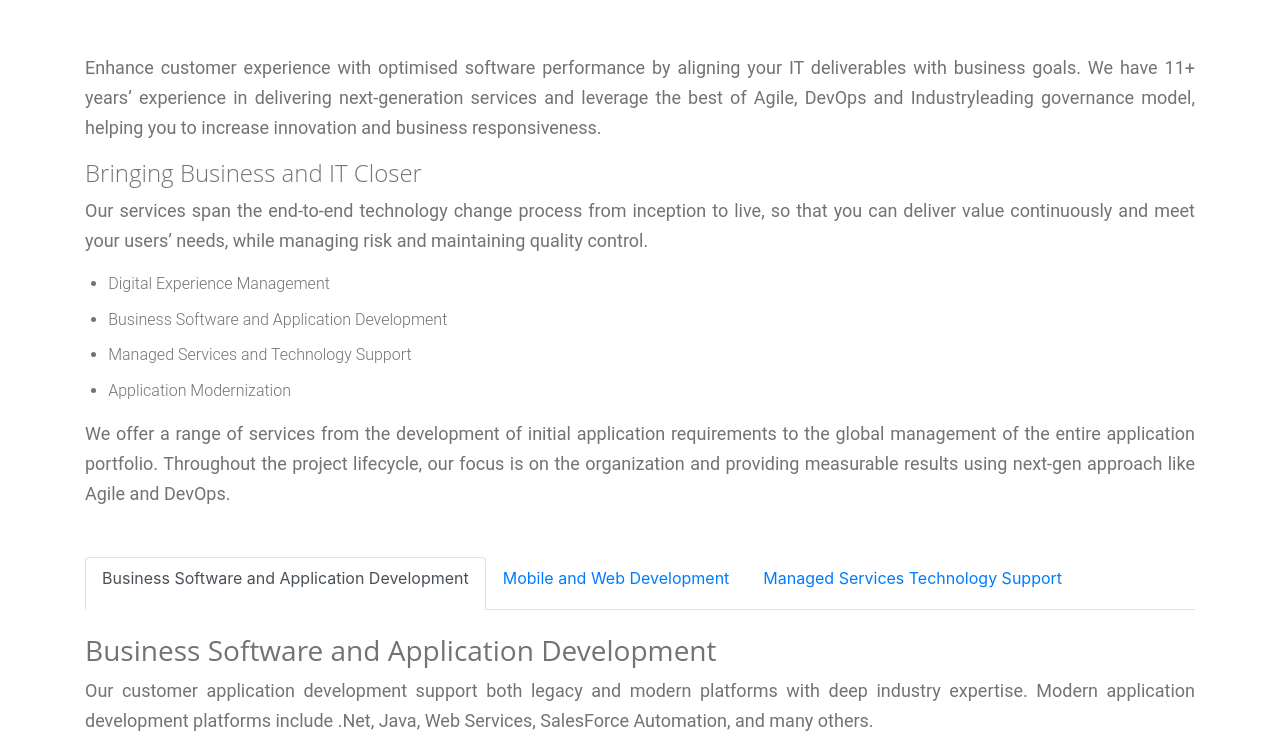
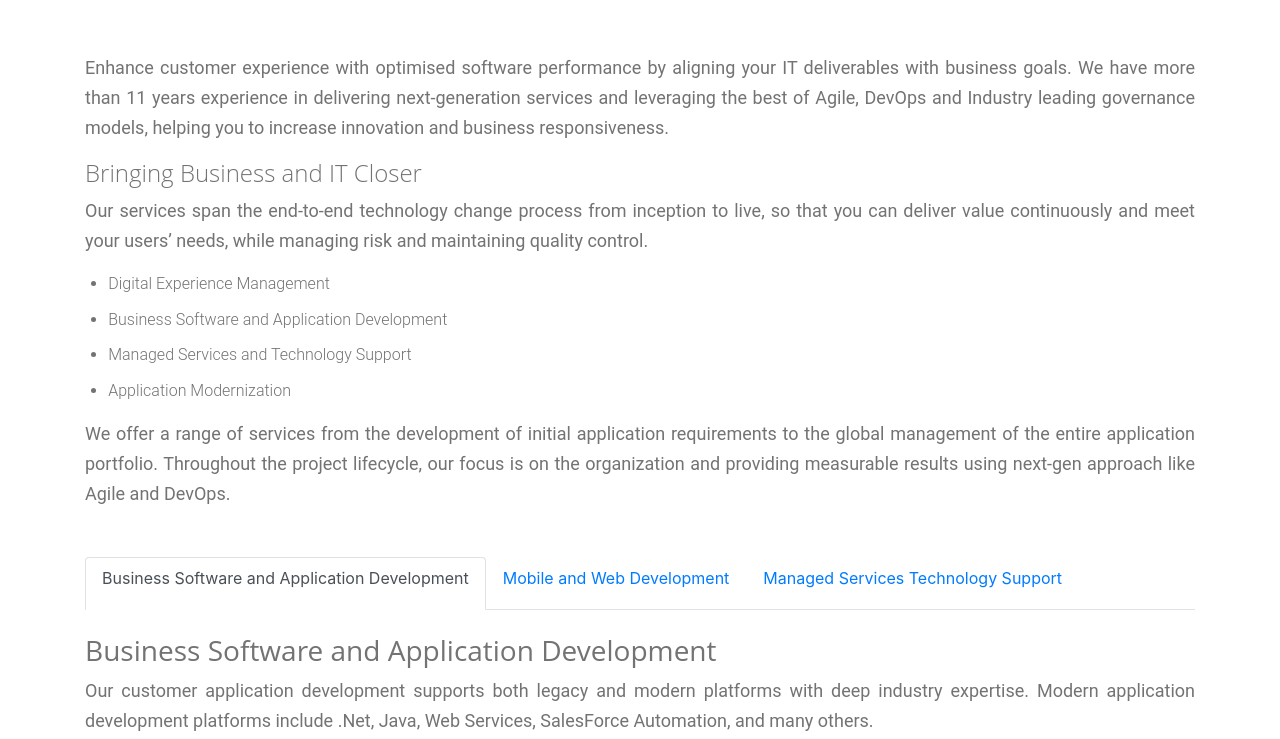
Before and after one commit to yushaliniepillay/AvowsTech, a Gatsby site: page /services_solution/technology in a window 1280 px wide. Shown: the part 1047-1786 px from the top of the page. Built offline with nearby package versions, Linux system fonts and the light colour scheme; Gatsby itself is replaced by a stand-in of ours.

Commit message:
update spelling error at technology page

```diff
--- a/src/pages/services_solution/technology.js
+++ b/src/pages/services_solution/technology.js
@@ -16,7 +16,7 @@ const technology = () => {
                 key: "A",
                 title: "Business Software and Application Development",
                 descp: [
-                    "Our customer application development support both legacy and modern platforms with deep industry expertise. Modern application development platforms include .Net, Java, Web Services, SalesForce Automation, and many others."
+                    "Our customer application development supports both legacy and modern platforms with deep industry expertise. Modern application development platforms include .Net, Java, Web Services, SalesForce Automation, and many others."
                 ],
                 item: [
                     "Implementation Services",
@@ -31,14 +31,14 @@ const technology = () => {
                 key: "B",
                 title: "Mobile and Web Development",
                 descp: [
-                    "Create next-gen apps designed for iOS & Android starting from our high-performance boiler-plate that provides maximum compatibility across hardware & software which are accessible by most mobile platforms and devices through employing multi platform mobile development techniques.",
+                    "Create next-gen apps designed for iOS & Android starting from our high-performance boiler-plate that provides maximum compatibility across hardware & software which are accessible by most mobile platforms and devices through employing multi-platform mobile development techniques.",
                     "Our team of mobile web app developers includes qualified UX designers, visual designers and software engineers with unparalleled knowledge and experience working with JavaScript-based frameworks (like ReactJS, AngularJS, Ember.js, Backbone.js), CSS3, HTML5, jQuery Mobile, jQTouch, Sencha, SproutCore, PhoneGap, Responsive Web and Mobile First design approaches as well as ASP.NET mobile web development."
                 ],
                 item: [
                     "Design Thinking",
                     "Mobile Engineering",
                     "Personal Digital Assistant",
-                    "Website Desig"
+                    "Website Design"
                 ]
             },
             {
@@ -46,14 +46,14 @@ const technology = () => {
                 key: "C",
                 title: "Managed Services Technology Support",
                 descp: [
-                    "Avows Managed Services combine helpdesk, maintenance and enhancement services to help enterprises to improve operational continuity."
+                    "Avows Managed Services combine helpdesk, maintenance and enhancement services to help enterprises improve operational continuity."
                 ],
                 item: [
                     "Application Helpdesk Service",
                     "Support and Maintenance Services",
                     "Routine and Preventive Maintenance",
                     "Infrastructure Managed Services",
-                    "Application Enhancement and Value Add Services",
+                    "Application Enhancement and Value-add Services",
                 ]
             }
         ]
@@ -103,8 +103,8 @@ const technology = () => {
                             </div>
                             <div>
                                 <p className="justified"> Enhance customer experience with optimised software performance by aligning your IT
-                                deliverables with business goals. We have 11+ years’ experience in delivering next-generation services and
-                                leverage the best of Agile, DevOps and Industryleading governance model, helping you to increase innovation and
+                                deliverables with business goals. We have more than 11 years experience in delivering next-generation services and
+                                leveraging the best of Agile, DevOps and Industry leading governance models, helping you to increase innovation and
                                 business responsiveness.
                             </p>
                                 <h4>Bringing Business and IT Closer</h4>
```
